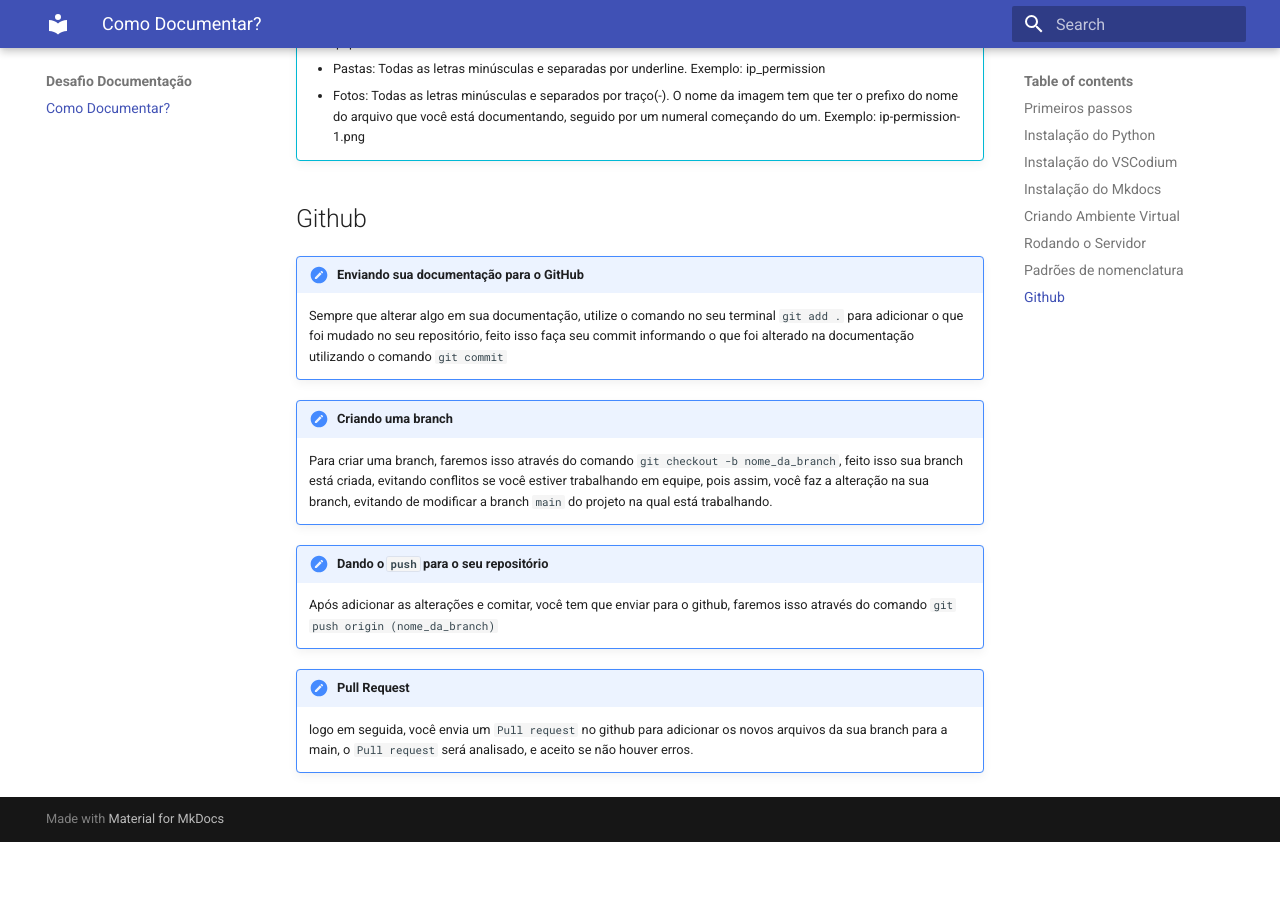
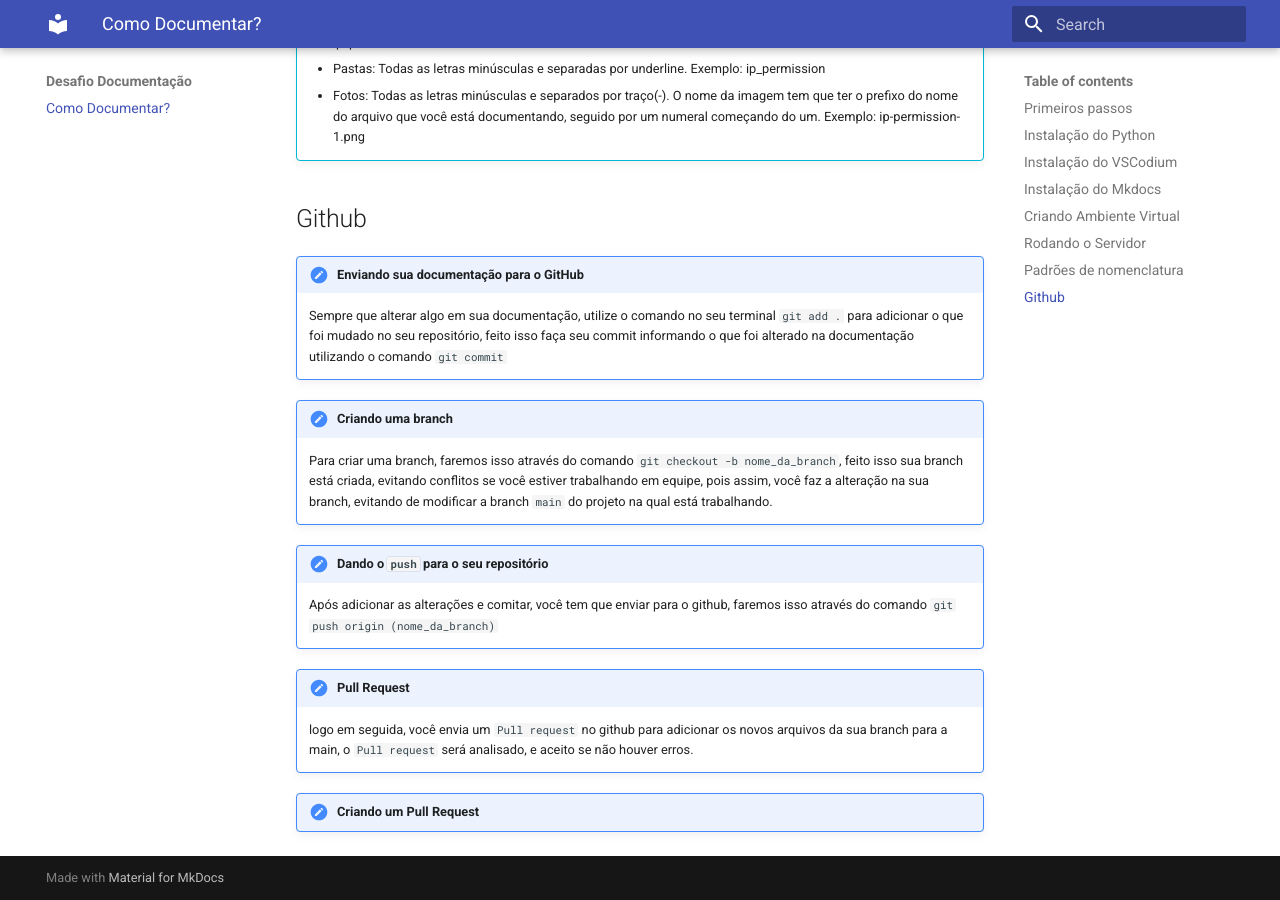
Before and after one commit to erickfelip/documentacao-mkdocs, an MkDocs documentation site: the page built from docs/index.md, in a window 1280 px wide and 900 px high, scrolled down 3716 px. Built offline with MkDocs 1.6.1 and Material for MkDocs 9.7.7, drawn with Linux system fonts in a browser that asks for light colours; before the commit the page ends 4558 px from its top, so only the background shows below that.

Commit message:
createpr

```diff
--- a/docs/index.md
+++ b/docs/index.md
@@ -126,3 +126,5 @@
     logo em seguida, você envia um `Pull request` no github para adicionar os
     novos arquivos da sua branch para a main, o `Pull request` será analisado,
     e aceito se não houver erros.
+
+!!! tldr "Criando um Pull Request"
```
